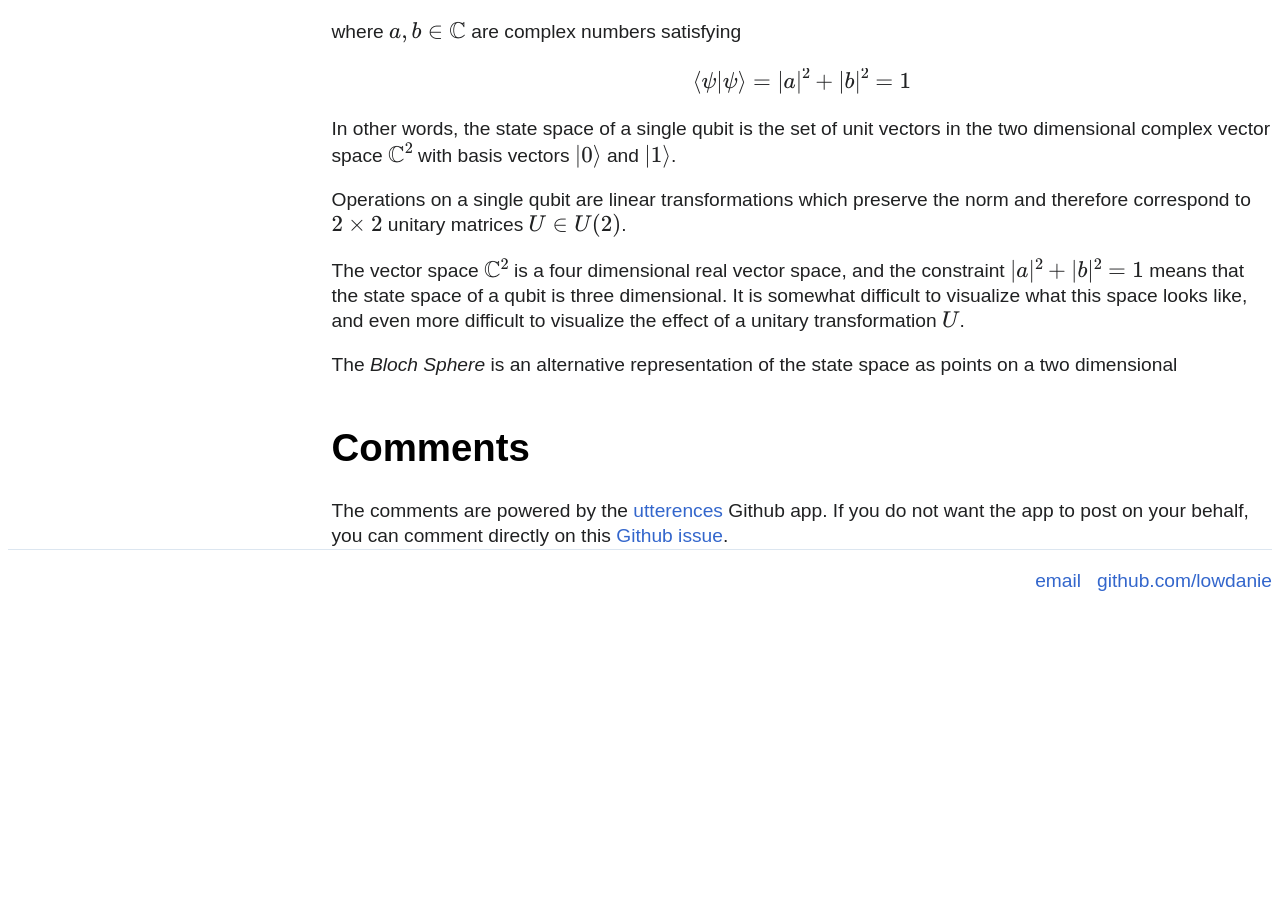
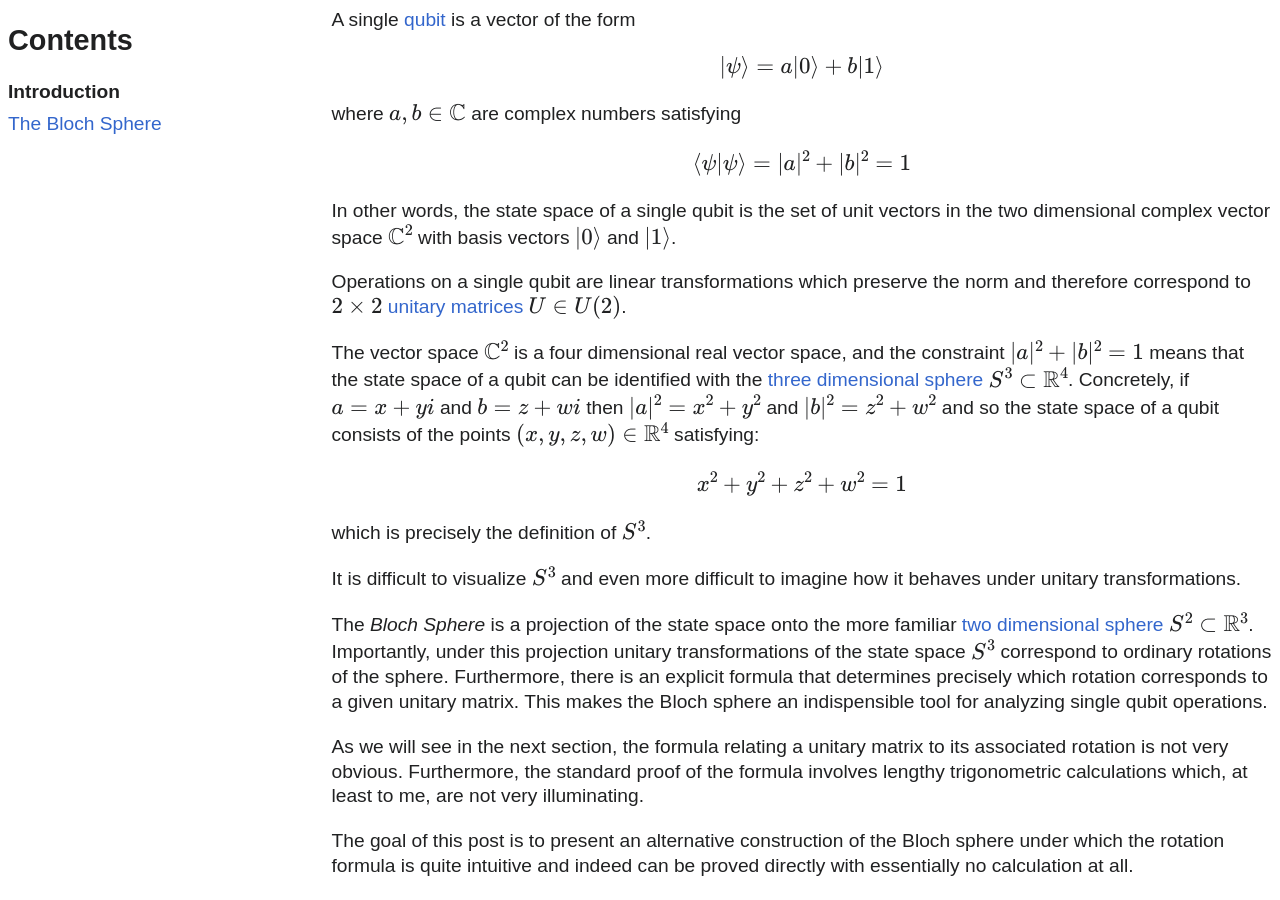
Before and after one commit to lowdanie/lowdanie.github.io, a Jekyll site: the page built from _posts/2024-10-21-bloch-sphere.md, in a window 1280 px wide and 900 px high, scrolled down 289 px. Built offline with Jekyll 4.4.1, drawn with Linux system fonts in a browser that asks for light colours; comment, search, counter and statistics services are not loaded; before the commit the page ends 908 px from its top, so only the background shows below that; some of the changed text lies outside the part shown.

Commit message:
bloch sphere intro

```diff
--- a/_posts/2024-10-21-bloch-sphere.md
+++ b/_posts/2024-10-21-bloch-sphere.md
@@ -5,6 +5,8 @@ date: 2024-10-21
 mathjax: true
 utterance-issue: 9
 ---
+
+# Introduction
 
 A single [qubit](https://en.wikipedia.org/wiki/Qubit) is a vector of the form
 
@@ -23,12 +25,95 @@ the two dimensional complex vector space $\mathbb{C}^2$ with basis vectors
 $|0\rangle$ and $|1\rangle$.
 
 Operations on a single qubit are linear transformations which preserve the norm
-and therefore correspond to $2\times 2$ unitary matrices $U \in U(2)$.
+and therefore correspond to $2\times 2$
+[unitary matrices](https://en.wikipedia.org/wiki/Unitary_matrix) $U \in U(2)$.
 
 The vector space $\mathbb{C}^2$ is a four dimensional real vector space, and the
-constraint $|a|^2 + |b|^2 = 1$ means that the state space of a qubit is three
-dimensional. It is somewhat difficult to visualize what this space looks like,
-and even more difficult to visualize the effect of a unitary transformation $U$.
+constraint $|a|^2 + |b|^2 = 1$ means that the state space of a qubit can be
+identified with the
+[three dimensional sphere](https://en.wikipedia.org/wiki/3-sphere)
+$S^3 \subset \mathbb{R}^4$. Concretely, if $a = x + yi$ and $b=z + wi$ then
+$|a|^2=x^2+y^2$ and $|b|^2 = z^2 + w^2$ and so the state space of a qubit
+consists of the points $(x,y,z,w)\in\mathbb{R}^4$ satisfying:
 
-The _Bloch Sphere_ is an alternative representation of the state space as points
-on a two dimensional
+$$
+x^2 + y^2 + z^2 + w^2 = 1
+$$
+
+which is precisely the definition of $S^3$.
+
+It is difficult to visualize $S^3$ and even more difficult to imagine how it
+behaves under unitary transformations.
+
+The _Bloch Sphere_ is a projection of the state space onto the more familiar
+[two dimensional sphere](https://en.wikipedia.org/wiki/Sphere)
+$S^2 \subset \mathbb{R}^3$. Importantly, under this projection unitary
+transformations of the state space $S^3$ correspond to ordinary rotations of the
+sphere. Furthermore, there is an explicit formula that determines precisely
+which rotation corresponds to a given unitary matrix. This makes the Bloch
+sphere an indispensible tool for analyzing single qubit operations.
+
+As we will see in the next section, the formula relating a unitary matrix to its
+associated rotation is not very obvious. Furthermore, the standard proof of the
+formula involves lengthy trigonometric calculations which, at least to me, are
+not very illuminating.
+
+The goal of this post is to present an alternative construction of the Bloch
+sphere under which the rotation formula is quite intuitive and indeed can be
+proved directly with essentially no calculation at all.
+
+In the next section we'll review the standard definition of the Bloch sphere
+together with the rotation formula alluded to above as can be found in many
+places such as
+[Nielsen and Chuang](https://www.google.com/books/edition/Quantum_Computation_and_Quantum_Informat/aai-P4V9GJ8C?hl=en&gbpv=0)
+, [wikipedia](https://en.wikipedia.org/wiki/Qubit#Bloch_sphere_representation)
+and this [online book](https://qubit.guide/index).
+
+Next we'll present an alternative perspective and use it to provide a succinct
+and intuitive proof of the formula.
+
+# The Bloch Sphere
+
+As stated in the introduction, a single qubit is a vector of the form
+
+$$
+| \psi \rangle = a |0\rangle + b |1\rangle
+$$
+
+where $a,b\in\mathbb{C}$ are complex numbers satisfying
+
+$$
+|a|^2 + |b|^2 = 1
+$$
+
+Due to this constraint, we can parameterize the qubit with three angles as:
+
+$$
+| \psi \rangle = e^{i \varphi_0}\cos(\theta/2) |0\rangle + e^{i\varphi_1}\sin(\theta/2) |1\rangle
+$$
+
+We can factor out a global phase $e^{i \varphi_0}$ and, after defining
+$\varphi = \varphi_1 - \varphi_0$, rewrite this as:
+
+$$
+| \psi \rangle = e^{i \varphi_0} \left(\cos(\theta/2) |0\rangle + e^{i\varphi}\sin(\theta/2) |1\rangle \right)
+$$
+
+Recall that in
+[spherical coordinates](https://en.wikipedia.org/wiki/Spherical_coordinate_system)
+the pair of angles $(\theta, \varphi)$ define a point on the unit sphere:
+
+{% include image_with_source.html url="/assets/bloch_sphere/Bloch_sphere.svg.png" source_url="https://commons.wikimedia.org/w/index.php?curid=5829358" %}
+
+The Bloch sphere projection maps the qubit state $|\psi\rangle$ to the point on
+the sphere with polar coordinates $(\theta,\varphi)$. In cartesian coordinates
+this point is equal to:
+
+$$
+(\cos\varphi\sin\theta, \sin\varphi\sin\theta, \cos\theta) \in \mathbb{R}^3
+$$
+
+Note that this projection ignores the global phase $e^{i \varphi_0}$. The
+physical motivation for this is that due to the properties of
+[quantum measurement](https://en.wikipedia.org/wiki/Measurement_in_quantum_mechanics)
+a global phase has no observable effect.
```
Also changed, not shown: assets/bloch_sphere/Bloch_sphere.svg.png (added).
